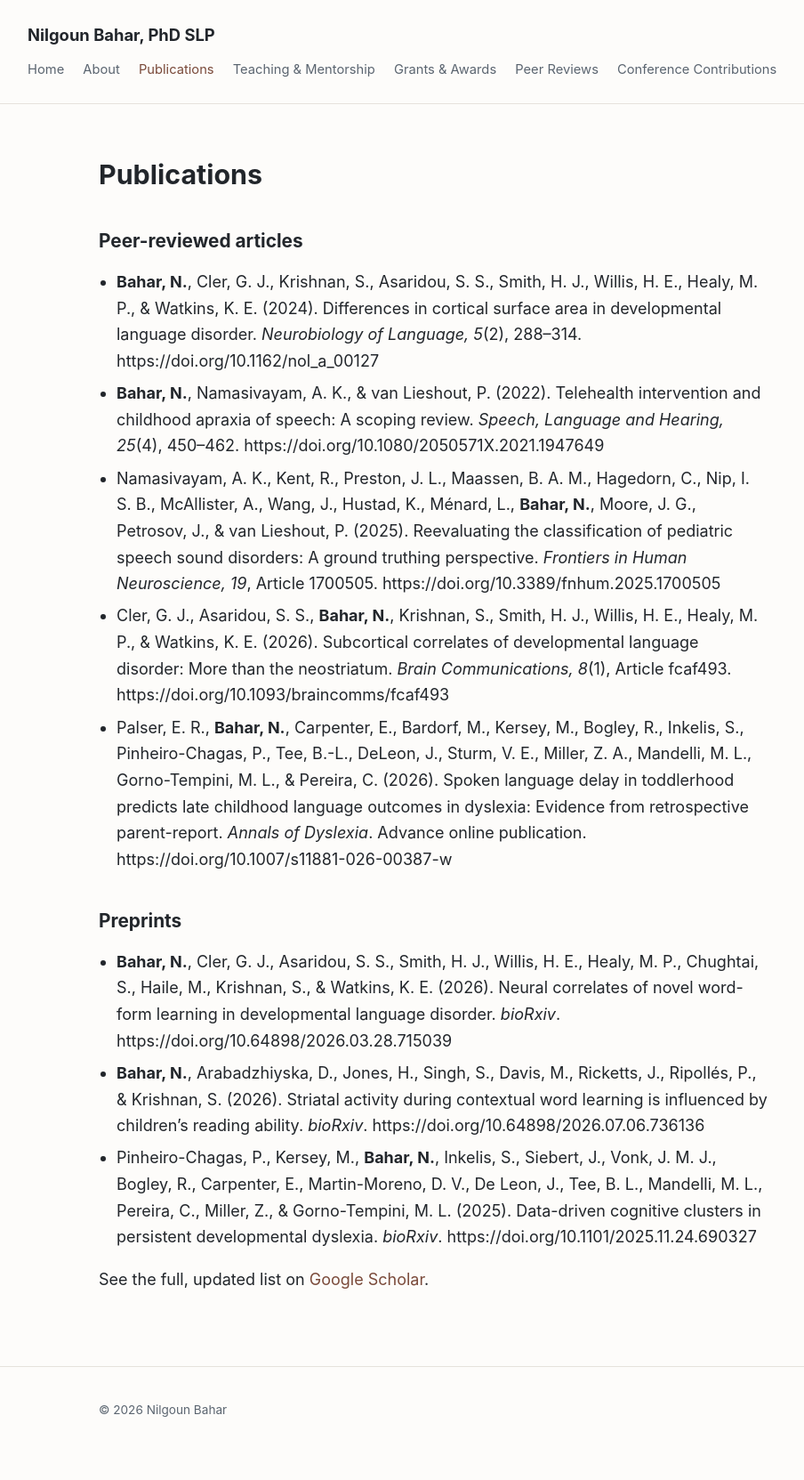
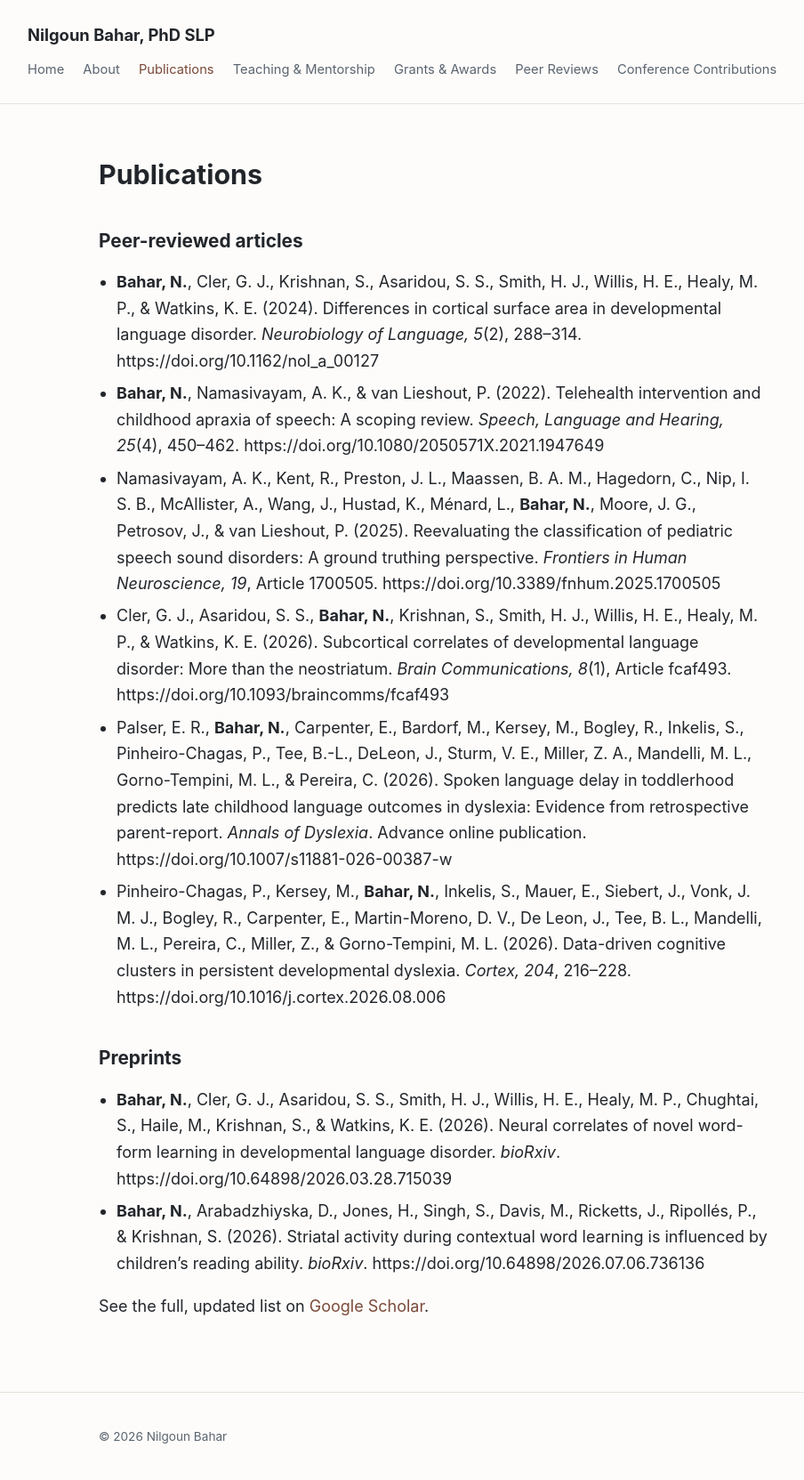
Before and after one commit to N-Bahar/N-Bahar.github.io, a Jekyll site: the page built from publications.md, in a window 1280 px wide. Shown: the whole page at 89% size, without its empty margins (153-1057 px from the left). Built offline with Jekyll 4.4.1, drawn with Linux system fonts in a browser that asks for light colours; before the commit the page ends 1633 px from its top, so only the background shows below that.

Commit message:
Move Pinheiro-Chagas et al. to peer-reviewed articles (now published in Cortex)
Co-Authored-By: Claude Sonnet 5 <noreply@anthropic.com>

```diff
--- a/publications.md
+++ b/publications.md
@@ -13,11 +13,11 @@ permalink: /publications/
 - Namasivayam, A. K., Kent, R., Preston, J. L., Maassen, B. A. M., Hagedorn, C., Nip, I. S. B., McAllister, A., Wang, J., Hustad, K., Ménard, L., **Bahar, N.**, Moore, J. G., Petrosov, J., & van Lieshout, P. (2025). Reevaluating the classification of pediatric speech sound disorders: A ground truthing perspective. *Frontiers in Human Neuroscience, 19*, Article 1700505. https://doi.org/10.3389/fnhum.2025.1700505
 - Cler, G. J., Asaridou, S. S., **Bahar, N.**, Krishnan, S., Smith, H. J., Willis, H. E., Healy, M. P., & Watkins, K. E. (2026). Subcortical correlates of developmental language disorder: More than the neostriatum. *Brain Communications, 8*(1), Article fcaf493. https://doi.org/10.1093/braincomms/fcaf493
 - Palser, E. R., **Bahar, N.**, Carpenter, E., Bardorf, M., Kersey, M., Bogley, R., Inkelis, S., Pinheiro-Chagas, P., Tee, B.-L., DeLeon, J., Sturm, V. E., Miller, Z. A., Mandelli, M. L., Gorno-Tempini, M. L., & Pereira, C. (2026). Spoken language delay in toddlerhood predicts late childhood language outcomes in dyslexia: Evidence from retrospective parent-report. *Annals of Dyslexia*. Advance online publication. https://doi.org/10.1007/s11881-026-00387-w
+- Pinheiro-Chagas, P., Kersey, M., **Bahar, N.**, Inkelis, S., Mauer, E., Siebert, J., Vonk, J. M. J., Bogley, R., Carpenter, E., Martin-Moreno, D. V., De Leon, J., Tee, B. L., Mandelli, M. L., Pereira, C., Miller, Z., & Gorno-Tempini, M. L. (2026). Data-driven cognitive clusters in persistent developmental dyslexia. *Cortex, 204*, 216–228. https://doi.org/10.1016/j.cortex.2026.08.006
 
 ## Preprints
 
 - **Bahar, N.**, Cler, G. J., Asaridou, S. S., Smith, H. J., Willis, H. E., Healy, M. P., Chughtai, S., Haile, M., Krishnan, S., & Watkins, K. E. (2026). Neural correlates of novel word-form learning in developmental language disorder. *bioRxiv*. https://doi.org/10.64898/2026.03.28.715039
 - **Bahar, N.**, Arabadzhiyska, D., Jones, H., Singh, S., Davis, M., Ricketts, J., Ripollés, P., & Krishnan, S. (2026). Striatal activity during contextual word learning is influenced by children's reading ability. *bioRxiv*. https://doi.org/10.64898/2026.07.06.736136
-- Pinheiro-Chagas, P., Kersey, M., **Bahar, N.**, Inkelis, S., Siebert, J., Vonk, J. M. J., Bogley, R., Carpenter, E., Martin-Moreno, D. V., De Leon, J., Tee, B. L., Mandelli, M. L., Pereira, C., Miller, Z., & Gorno-Tempini, M. L. (2025). Data-driven cognitive clusters in persistent developmental dyslexia. *bioRxiv*. https://doi.org/10.1101/2025.11.24.690327
 
 See the full, updated list on [Google Scholar](https://scholar.google.com/citations?user=0R5ZRZEAAAAJ&hl=en).
```
